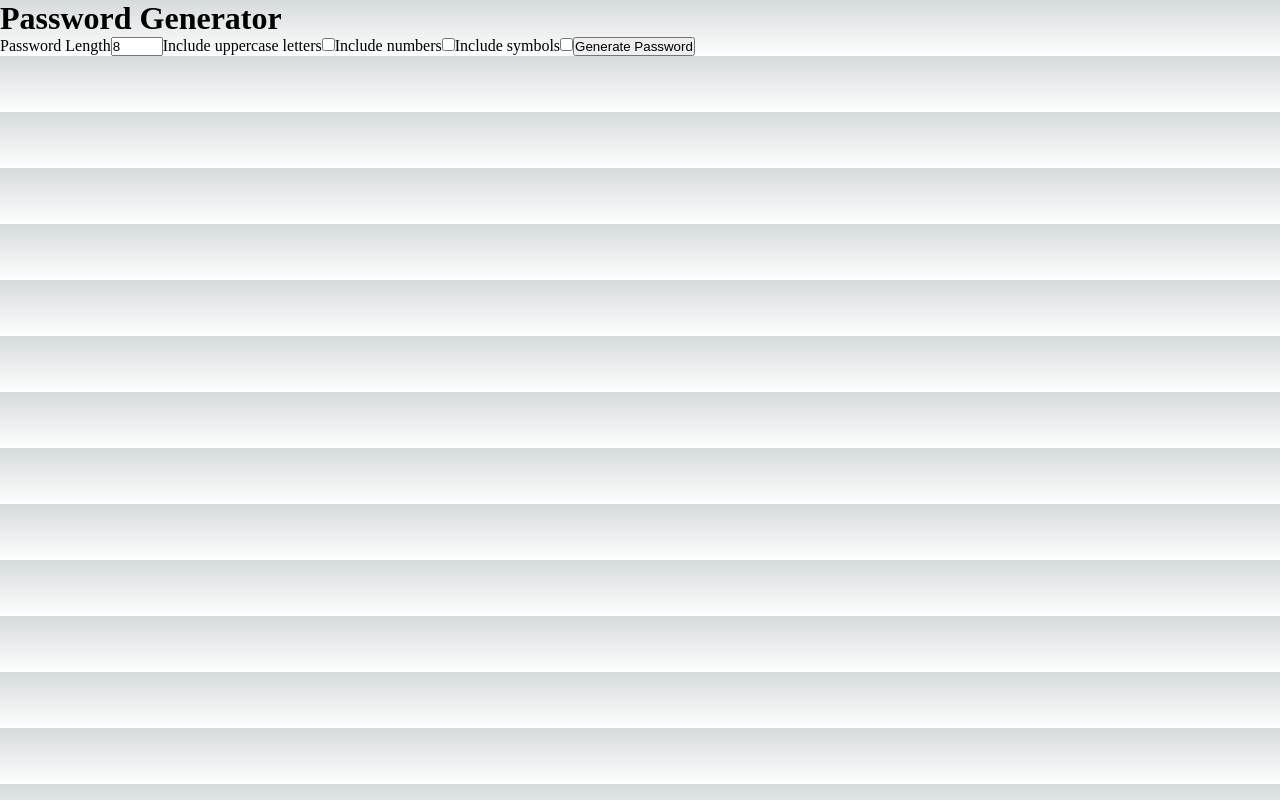
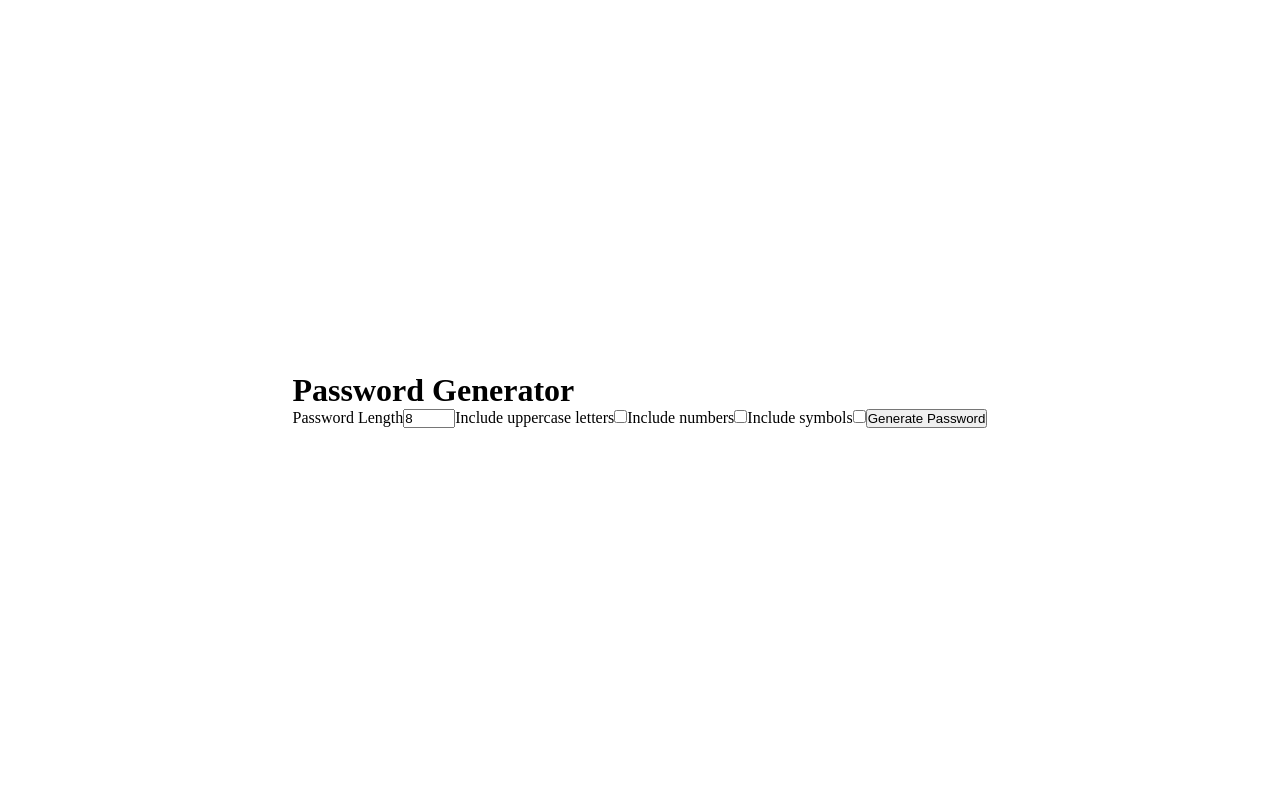
Before and after one commit to RPangil/password-generator, a Next.js app: page / in a window 1280 px wide. Built offline with nearby package versions, Linux system fonts and the light colour scheme.

Commit message:
Added global styles

```diff
--- a/styles/globals.css
+++ b/styles/globals.css
@@ -1,106 +1,26 @@
-:root {
-  --max-width: 1100px;
-  --border-radius: 12px;
-  --font-mono: ui-monospace, Menlo, Monaco, 'Cascadia Mono', 'Segoe UI Mono',
-    'Roboto Mono', 'Oxygen Mono', 'Ubuntu Monospace', 'Source Code Pro',
-    'Fira Mono', 'Droid Sans Mono', 'Courier New', monospace;
-
-  --foreground-rgb: 0, 0, 0;
-  --background-start-rgb: 214, 219, 220;
-  --background-end-rgb: 255, 255, 255;
-
-  --primary-glow: conic-gradient(
-    from 180deg at 50% 50%,
-    #16abff33 0deg,
-    #0885ff33 55deg,
-    #54d6ff33 120deg,
-    #0071ff33 160deg,
-    transparent 360deg
-  );
-  --secondary-glow: radial-gradient(
-    rgba(255, 255, 255, 1),
-    rgba(255, 255, 255, 0)
-  );
-
-  --tile-start-rgb: 239, 245, 249;
-  --tile-end-rgb: 228, 232, 233;
-  --tile-border: conic-gradient(
-    #00000080,
-    #00000040,
-    #00000030,
-    #00000020,
-    #00000010,
-    #00000010,
-    #00000080
-  );
-
-  --callout-rgb: 238, 240, 241;
-  --callout-border-rgb: 172, 175, 176;
-  --card-rgb: 180, 185, 188;
-  --card-border-rgb: 131, 134, 135;
-}
-
-@media (prefers-color-scheme: dark) {
-  :root {
-    --foreground-rgb: 255, 255, 255;
-    --background-start-rgb: 0, 0, 0;
-    --background-end-rgb: 0, 0, 0;
-
-    --primary-glow: radial-gradient(rgba(1, 65, 255, 0.4), rgba(1, 65, 255, 0));
-    --secondary-glow: linear-gradient(
-      to bottom right,
-      rgba(1, 65, 255, 0),
-      rgba(1, 65, 255, 0),
-      rgba(1, 65, 255, 0.3)
-    );
-
-    --tile-start-rgb: 2, 13, 46;
-    --tile-end-rgb: 2, 5, 19;
-    --tile-border: conic-gradient(
-      #ffffff80,
-      #ffffff40,
-      #ffffff30,
-      #ffffff20,
-      #ffffff10,
-      #ffffff10,
-      #ffffff80
-    );
-
-    --callout-rgb: 20, 20, 20;
-    --callout-border-rgb: 108, 108, 108;
-    --card-rgb: 100, 100, 100;
-    --card-border-rgb: 200, 200, 200;
-  }
-}
-
-* {
+*
+{
     box-sizing: border-box;
     padding: 0;
     margin: 0;
 }
 
-html,
-body {
-  max-width: 100vw;
-  overflow-x: hidden;
+body
+{
+    height: 100vh;
+    display: flex;
+    justify-content: center;
+    align-items: center;
 }
 
-body {
-  color: rgb(var(--foreground-rgb));
-  background: linear-gradient(
-      to bottom,
-      transparent,
-      rgb(var(--background-end-rgb))
-    )
-    rgb(var(--background-start-rgb));
-}
-
-a {
+a
+{
     color: inherit;
     text-decoration: none;
 }
 
-@media (prefers-color-scheme: dark) {
+@media (prefers-color-scheme: dark)
+{
     html {
         color-scheme: dark;
     }
```
Lines whose indentation alone changed are shown as unchanged.
